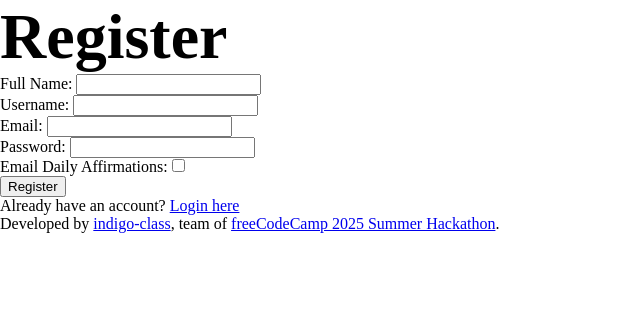
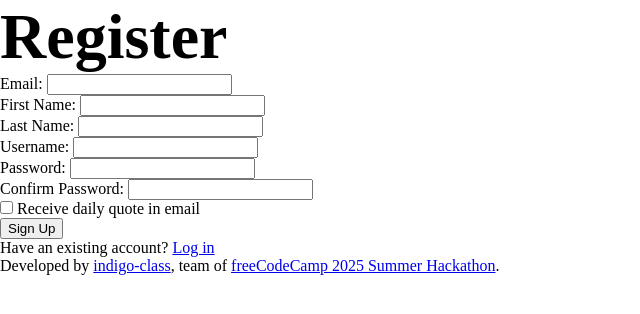
Before and after one commit to freeCodeCamp-2025-Summer-Hackathon/indigo-class, a Flask app: page /register in a window 1280 px wide. Shown: the part 18-332 px from the top of the page, without its empty margins (0-640 px from the left). Run offline with Flask 3, Linux system fonts and the light colour scheme.

Commit message:
feat(auth): add register form HTML structure with class names

```diff
--- a/app/templates/auth/register.html
+++ b/app/templates/auth/register.html
@@ -1,43 +1,99 @@
-{% extends "base.html" %} {% block title %}Register{% endblock %} {% block
-content %}
-<h1>Register</h1>
+{% extends "base.html" %}
 
-{% with messages = get_flashed_messages(with_categories=true) %} {% if messages
-%} {% for category, message in messages %}
-<div>{{ message }}</div>
-{% endfor %} {% endif %} {% endwith %}
+{% block title %}
+    Register | DailyDose
+{% endblock %}
 
-<form method="POST" action="{{ url_for('auth.register') }}">
-  <div>
-    <label for="name">Full Name:</label>
-    <input type="text" id="name" name="name" required />
+{% block content %}
+    <section class="register">
+        <h1 class="register__title">Register</h1>
+
+        <form
+            class="register__form form"
+            method="POST"
+            action="{{ url_for('auth.register') }}"
+        >
+            <div class="form__group">
+                <label for="email" class="form__label">Email:</label>
+                <input
+                    type="email"
+                    id="email"
+                    name="email"
+                    class="form__input"
+                    required
+                />
             </div>
 
-  <div>
-    <label for="username">Username:</label>
-    <input type="text" id="username" name="username" required />
+            <div class="form__group">
+                <label for="first-name" class="form__label">First Name:</label>
+                <input
+                    type="text"
+                    id="first-name"
+                    name="first_name"
+                    class="form__input"
+                />
             </div>
 
-  <div>
-    <label for="email">Email:</label>
-    <input type="email" id="email" name="email" required />
+            <div class="form__group">
+                <label for="last-name" class="form__label">Last Name:</label>
+                <input
+                    type="text"
+                    id="last-name"
+                    name="last_name"
+                    class="form__input"
+                />
             </div>
 
-  <div>
-    <label for="password">Password:</label>
-    <input type="password" id="password" name="password" required />
+            <div class="form__group">
+                <label for="username" class="form__label">Username:</label>
+                <input
+                    type="text"
+                    id="username"
+                    name="username"
+                    class="form__input"
+                />
             </div>
 
-  <div>
-    <label for="is_email_opt_in">Email Daily Affirmations:</label>
-    <input type="checkbox" id="is_email_opt_in" name="is_email_opt_in" />
+            <div class="form__group">
+                <label for="password" class="form__label">Password:</label>
+                <input
+                    type="password"
+                    id="password"
+                    name="password"
+                    class="form__input"
+                />
             </div>
 
-  <button type="submit">Register</button>
+            <div class="form__group">
+                <label for="password-confirmation" class="form__label">Confirm Password:</label>
+                <input
+                    type="password"
+                    id="password-confirmation"
+                    name="password_confirmation"
+                    class="form__input"
+                />
+            </div>
+
+            <div class="form__group form__group--checkbox">
+                <input
+                    type="checkbox"
+                    id="is-email-opt-in"
+                    name="is_email_opt_in"
+                    class="form__checkbox"
+                />
+                <label for="is-email-opt-in" class="form__label form__label--checkbox">
+                    Receive daily quote in email
+                </label>
+            </div>
+
+            <button type="submit" class="form__button btn">
+                Sign Up
+            </button>
         </form>
 
-<p>
-  Already have an account?
-  <a href="{{ url_for('auth.login') }}">Login here</a>
+        <p class="register__login-link">
+            Have an existing account?
+            <a href="{{ url_for('auth.login') }}">Log in</a>
         </p>
+    </section>
 {% endblock %}
```
Lines whose indentation alone changed are shown as unchanged.
